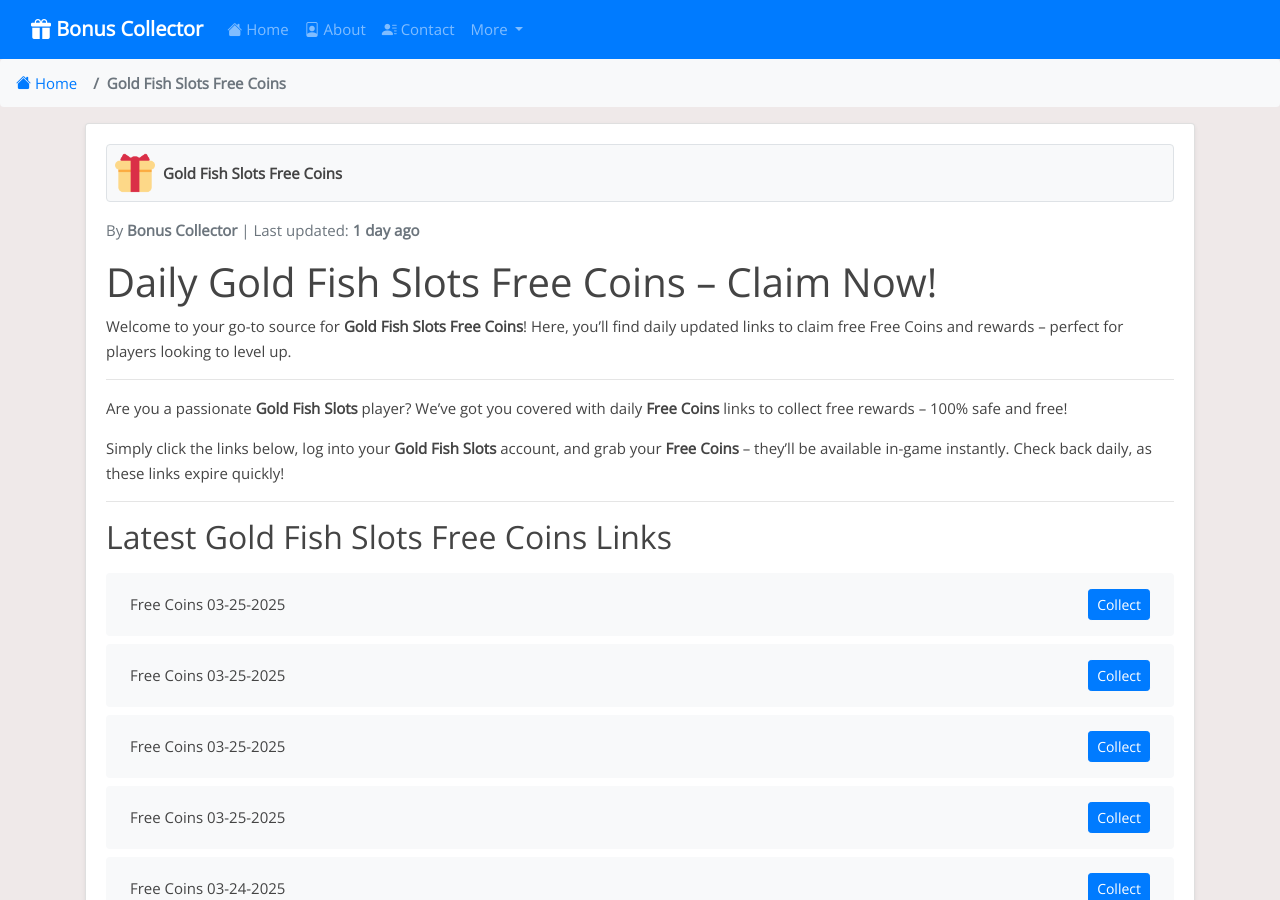
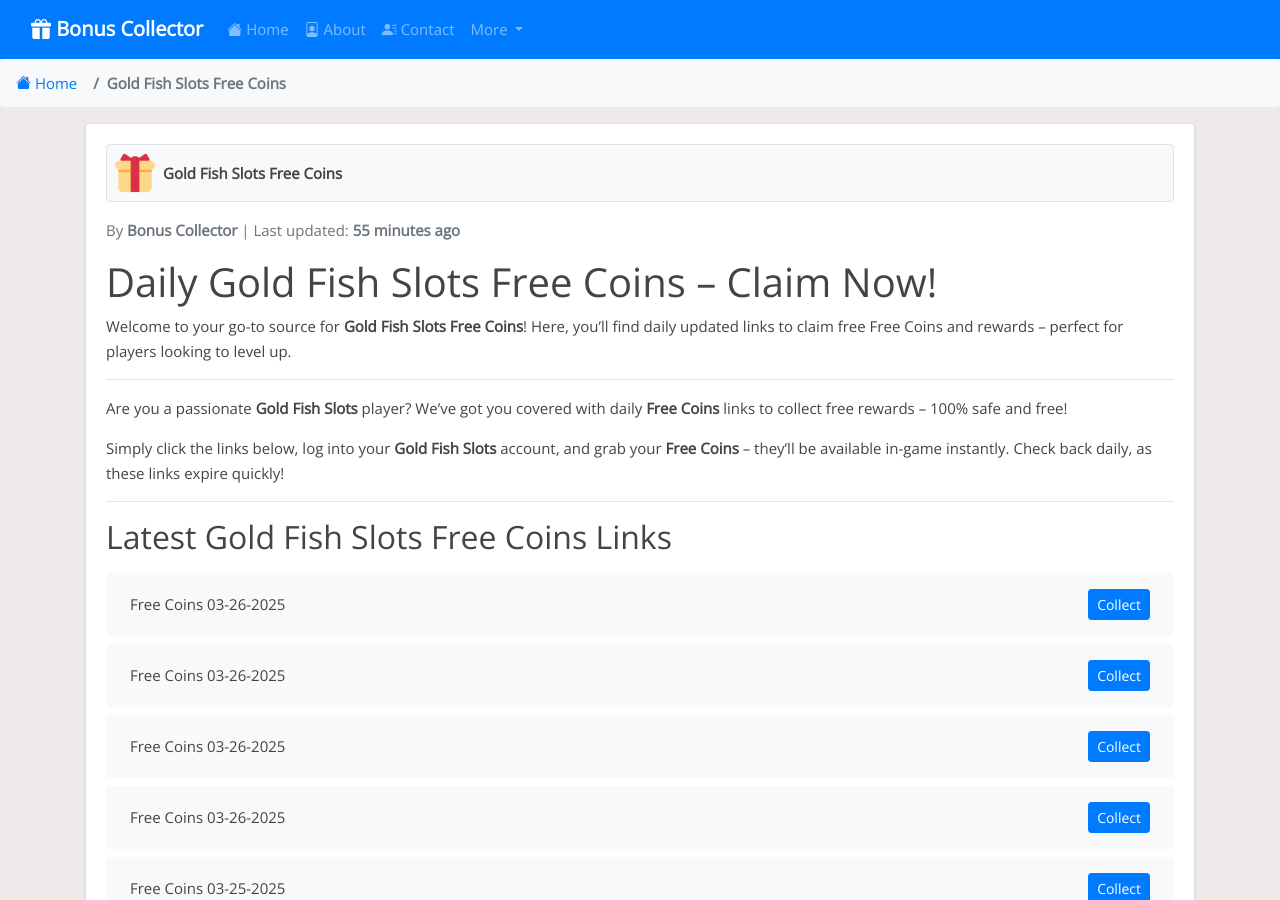
Before and after one commit to iamrohan99/bc-net, a Jekyll site: the page built from _posts/2024-08-08-gold-fish-slots.md, in a window 1280 px wide and 900 px high. Built offline with Jekyll 4.4.1, drawn with Linux system fonts in a browser that asks for light colours; some of the changed text lies outside the part shown.

Commit message:
Update gold-fish-slots reward links, content, and last modified date - 2025-03-26 04:29

```diff
--- a/_data/include_files.yml
+++ b/_data/include_files.yml
@@ -53,7 +53,7 @@ heart-of-vegas.html:
 solitaire-grand-harvest.html:
   last_modified: "2025-03-25T18:33:56Z"
 gold-fish-slots.html:
-  last_modified: "2025-03-25T04:30:34Z"
+  last_modified: "2025-03-26T04:29:10Z"
 zynga-poker.html:
   last_modified: "2025-03-25T16:30:29Z"
 game-of-thrones-slots.html:
--- a/_includes/gold-fish-slots.html
+++ b/_includes/gold-fish-slots.html
@@ -1,4 +1,20 @@
 <ul class="list-group mt-3 mb-4">
+  <li class="list-group-item d-flex justify-content-between align-items-center">
+    <span>Free Coins 03-26-2025</span>
+    <a href="http://bit.ly/41XV8k6" class="btn btn-primary btn-sm">Collect</a>
+  </li>
+  <li class="list-group-item d-flex justify-content-between align-items-center">
+    <span>Free Coins 03-26-2025</span>
+    <a href="http://bit.ly/4c2Pt0H" class="btn btn-primary btn-sm">Collect</a>
+  </li>
+  <li class="list-group-item d-flex justify-content-between align-items-center">
+    <span>Free Coins 03-26-2025</span>
+    <a href="https://bit.ly/4iFQRsA" class="btn btn-primary btn-sm">Collect</a>
+  </li>
+  <li class="list-group-item d-flex justify-content-between align-items-center">
+    <span>Free Coins 03-26-2025</span>
+    <a href="https://bit.ly/4l1Cl00" class="btn btn-primary btn-sm">Collect</a>
+  </li>
   <li class="list-group-item d-flex justify-content-between align-items-center">
     <span>Free Coins 03-25-2025</span>
     <a href="https://bit.ly/4j0T8yu" class="btn btn-primary btn-sm">Collect</a>
@@ -383,20 +399,4 @@
     <span>Free Coins 02-28-2025</span>
     <a href="https://bit.ly/3QCnYky" class="btn btn-primary btn-sm">Collect</a>
   </li>
-  <li class="list-group-item d-flex justify-content-between align-items-center">
-    <span>Free Coins 02-28-2025</span>
-    <a href="http://bit.ly/3Dlgpf3" class="btn btn-primary btn-sm">Collect</a>
-  </li>
-  <li class="list-group-item d-flex justify-content-between align-items-center">
-    <span>Free Coins 02-28-2025</span>
-    <a href="https://bit.ly/4hV1dEC" class="btn btn-primary btn-sm">Collect</a>
-  </li>
-  <li class="list-group-item d-flex justify-content-between align-items-center">
-    <span>Free Coins 02-27-2025</span>
-    <a href="https://bit.ly/41vVkry" class="btn btn-primary btn-sm">Collect</a>
-  </li>
-  <li class="list-group-item d-flex justify-content-between align-items-center">
-    <span>Free Coins 02-27-2025</span>
-    <a href="https://bit.ly/4gWRUm7" class="btn btn-primary btn-sm">Collect</a>
-  </li>
 </ul>
```
Also changed, not shown: links-json/gold-fish-slots.json (+16 -16 lines).
